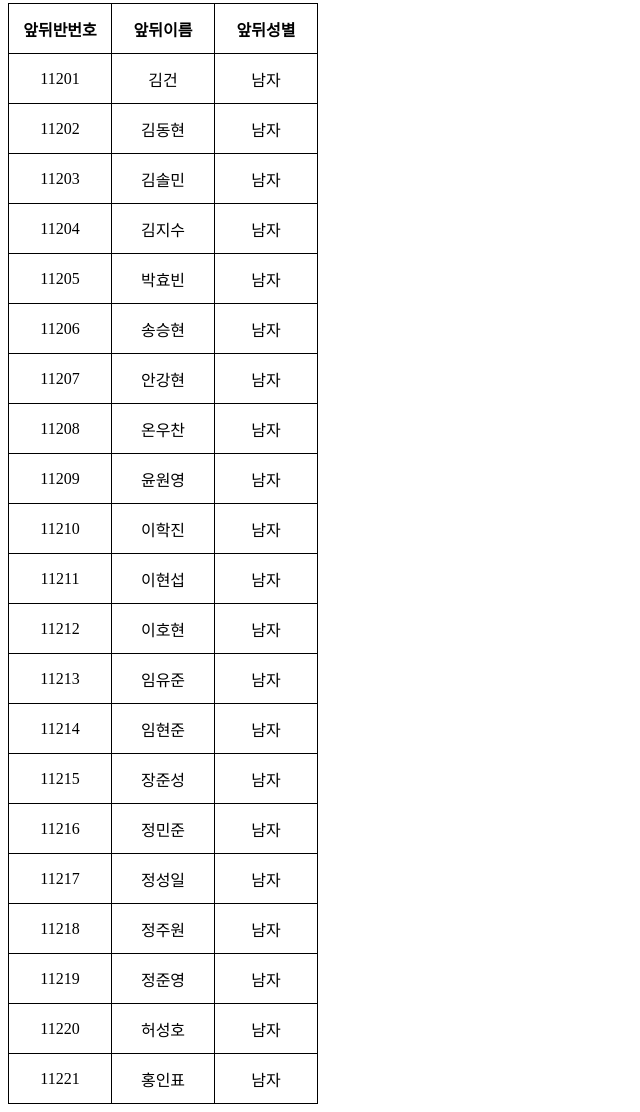
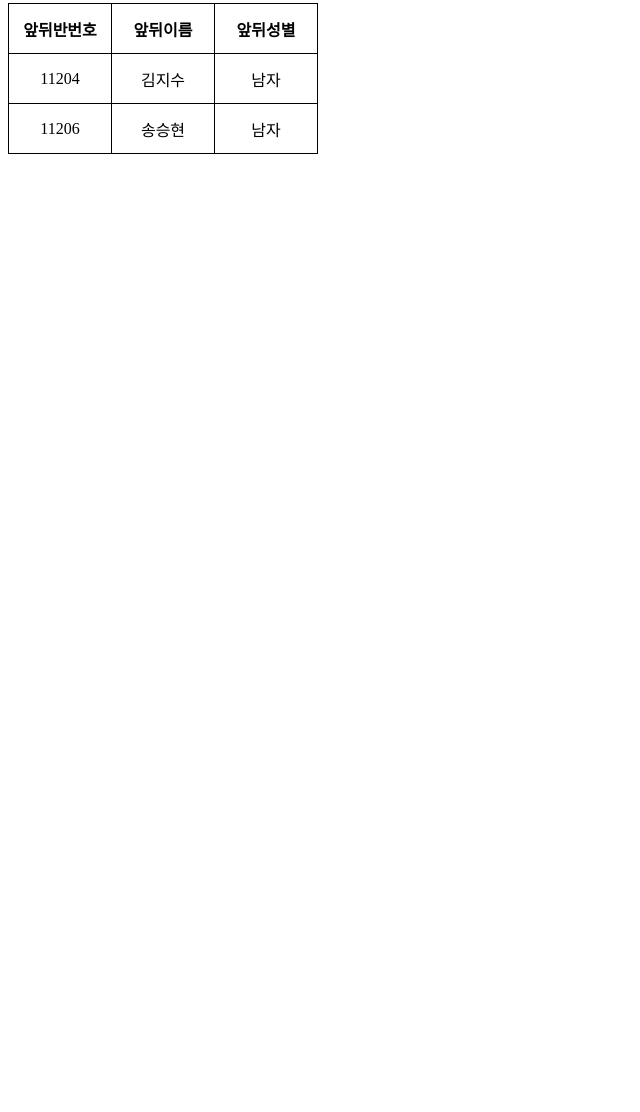
Before and after one commit to wind12380e/11205-Z, a plain HTML site: page index.html in a window 1280 px wide. Shown: the part 5-1117 px from the top of the page, without its empty margins (0-640 px from the left). After the commit the page ends 800 px from the top, so only its background shows below. Drawn offline with Linux system fonts and the light colour scheme.

Commit message:
Update index.html

```diff
--- a/index.html
+++ b/index.html
@@ -30,29 +30,10 @@
         <th scope="col">앞뒤이름</td>
         <th scope="col">앞뒤성별</td>
     </tr>
-    <tr>
-        <td>11201</td>
-        <td>김건</td>
-        <td>남자</td>
-    </tr>
-    <tr>
-        <td>11202</td>
-        <td>김동현</td>
-        <td>남자</td>
-    </tr>
-    <tr>
-        <td>11203</td>
-        <td>김솔민</td>
-        <td>남자</td>
-    </tr>
+
     <tr>
         <td>11204</td>
         <td>김지수</td>
-        <td>남자</td>
-    </tr>
-    <tr>
-        <td>11205</td>
-        <td>박효빈</td>
         <td>남자</td>
     </tr>
     <tr>
@@ -60,79 +41,4 @@
         <td>송승현</td>
         <td>남자</td>
     </tr>
-    <tr>
-        <td>11207</td>
-        <td>안강현</td>
-        <td>남자</td>
-    </tr>
-    <tr>
-        <td>11208</td>
-        <td>온우찬</td>
-        <td>남자</td>
-    </tr>
-    <tr>
-        <td>11209</td>
-        <td>윤원영</td>
-        <td>남자</td>
-    </tr>
-    <tr>
-        <td>11210</td>
-        <td>이학진</td>
-        <td>남자</td>
-    </tr>
-    <tr>
-        <td>11211</td>
-        <td>이현섭</td>
-        <td>남자</td>
-    </tr>
-    <tr>
-        <td>11212</td>
-        <td>이호현</td>
-        <td>남자</td>
-    </tr>
-    <tr>
-        <td>11213</td>
-        <td>임유준</td>
-        <td>남자</td>
-    </tr>
-    <tr>
-        <td>11214</td>
-        <td>임현준</td>
-        <td>남자</td>
-    </tr>
-    <tr>
-        <td>11215</td>
-        <td>장준성</td>
-        <td>남자</td>
-    </tr>
-    <tr>
-        <td>11216</td>
-        <td>정민준</td>
-        <td>남자</td>
-    </tr>
-    <tr>
-        <td>11217</td>
-        <td>정성일</td>
-        <td>남자</td>
-    </tr>
-    <tr>
-        <td>11218</td>
-        <td>정주원</td>
-        <td>남자</td>
-    </tr>
-    <tr>
-        <td>11219</td>
-        <td>정준영</td>
-        <td>남자</td>
-    </tr>
-    <tr>
-        <td>11220</td>
-        <td>허성호</td>
-        <td>남자</td>
-    </tr>
-    <tr>
-        <td>11221</td>
-        <td>홍인표</td>
-        <td>남자</td>
-    </tr>
 </table>
```
